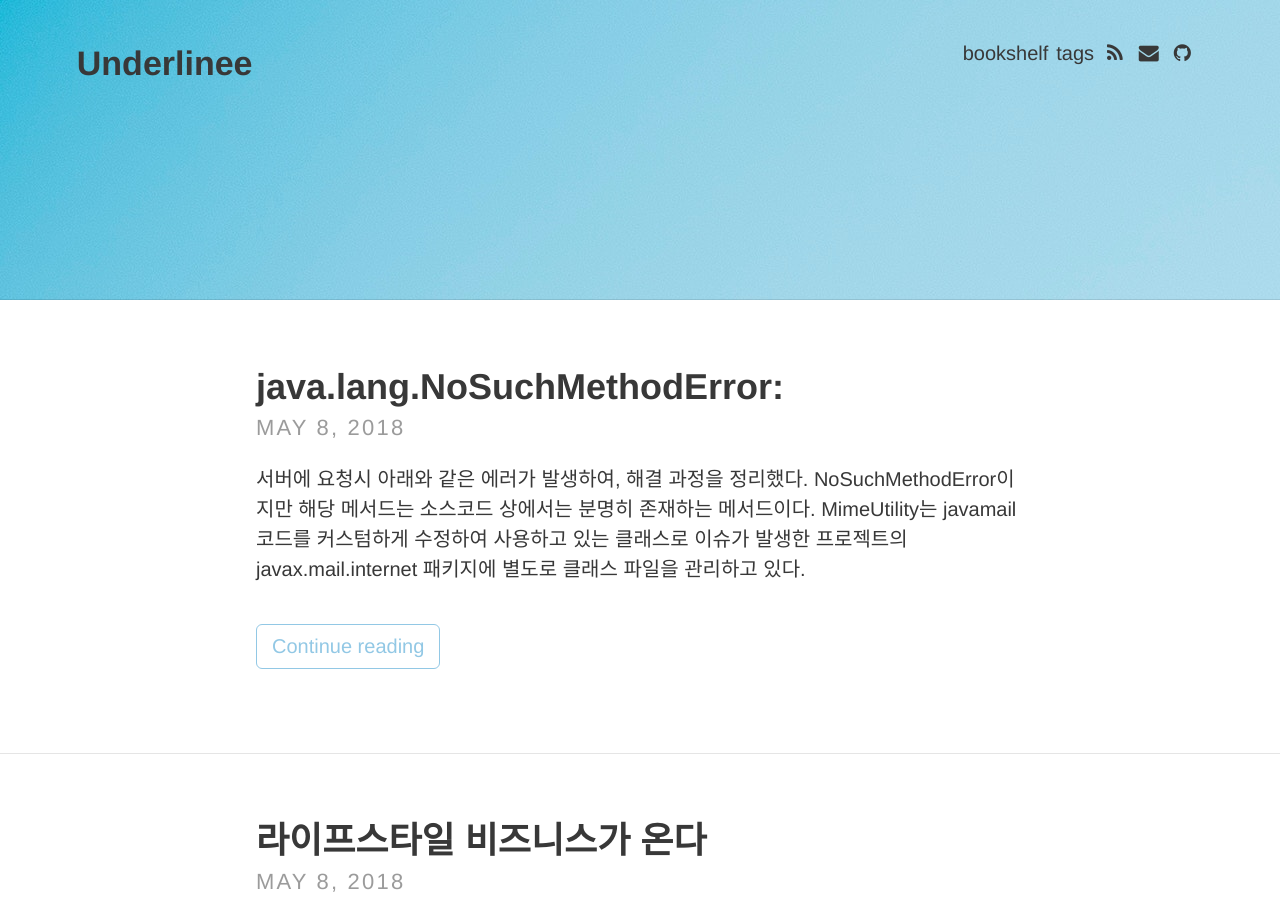
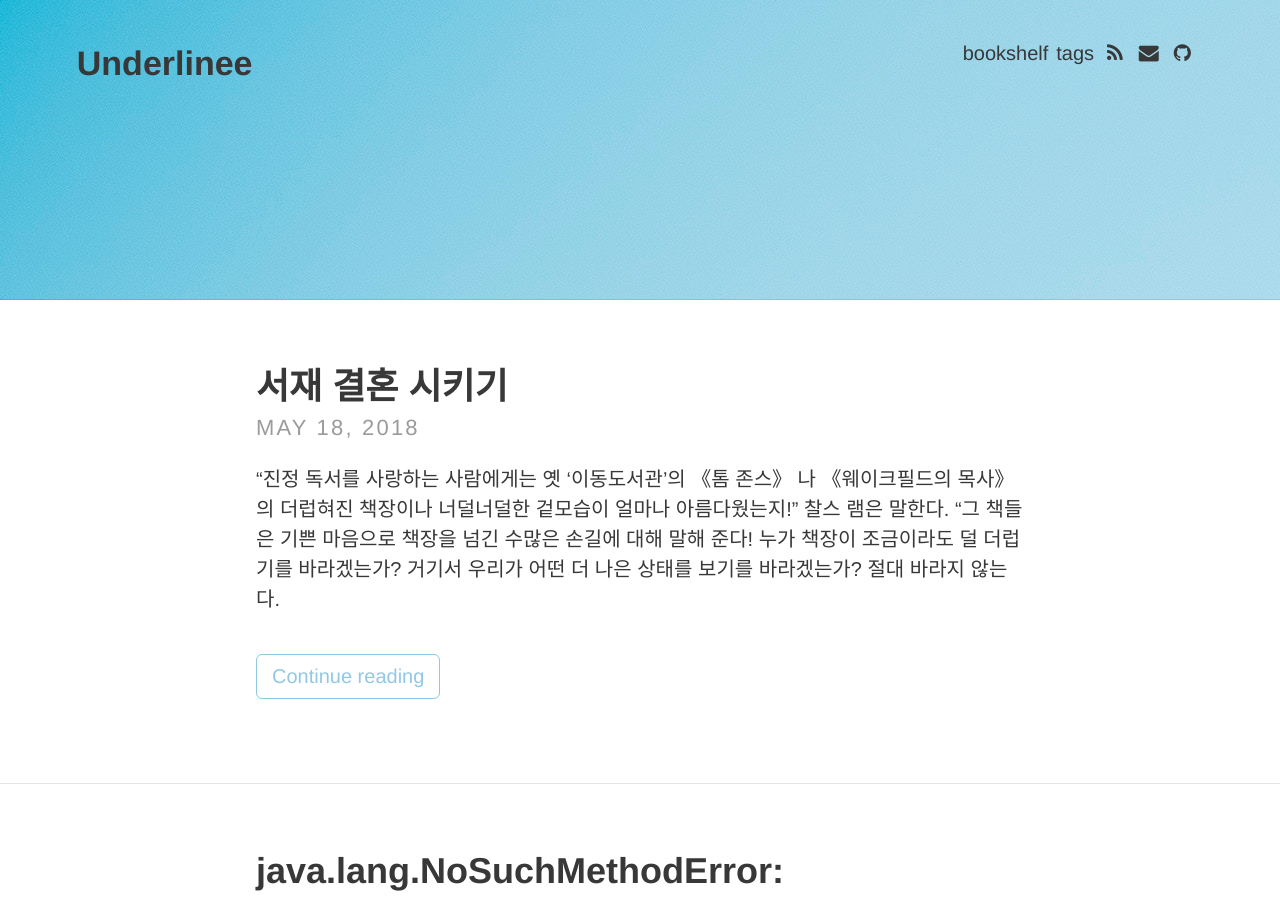
Before and after one commit to underlinee/github.io, a Jekyll site: the page built from index.html, in a window 1280 px wide and 900 px high. Built offline with Jekyll 4.4.1, drawn with Linux system fonts in a browser that asks for light colours; nearby versions of some CDN libraries; the list of posts is cut into pages by our own code; some of the changed text lies outside the part shown.

Commit message:
book review

```diff
--- /dev/null
+++ b/_posts/2018-05-18-9788986270716.md
@@ -0,0 +1,47 @@
+---
+layout: post
+title:  "서재 결혼 시키기"
+date:   2018-05-18 01:43:59
+group: 책읽고밑줄
+booklink: "http://www.aladin.co.kr/shop/wproduct.aspx?ItemId=381038"
+bookimg: "http://image.aladin.co.kr/product/38/10/cover/8986270714_2.jpg"
+tags: 서재결혼시키기 책
+---
+
+"진정 독서를 사랑하는 사람에게는 옛 ‘이동도서관’의 《톰 존스》 나 《웨이크필드의 목사》의 더럽혀진 책장이나 너덜너덜한 겉모습이 얼마나 아름다웠는지!" 찰스 램은 말한다. "그 책들은 기쁜 마음으로 책장을 넘긴 수많은 손길에 대해 말해 준다! 누가 책장이 조금이라도 덜 더럽기를 바라겠는가? 거기서 우리가 어떤 더 나은 상태를 보기를 바라겠는가? 절대 바라지 않는다.
+
+<br/>
+
+## "당신은 장인의 헤밍웨이가 내 스티븐 킹한테 기가 죽는 걸 원치 않는군."
+조지가 책망하는 투로 말했다.
+"그렇지 않아."
+그는 다른 곳을 찔러보았다. "장인도 그 책들이 성소가 되는 것을 바라시지 않을걸, 당신 아버지는 당신이 그 책들로 성을 쌓게 해 주었다고 하지 않았어?"
+이번에는 정곡을 찔렀다. 나는 아버지의 장서를 말짱하게 유지함으로써 당시 여든여섯이던 아버지도 정정하 시기를 바란다는 것을 깨달았다. 그러나 성공할 가능성이 없는 전략이었다.
+
+<br/>
+
+## 조지는 전에 노래하는 웨이터 노릇을 한 적이 있어,
+무대 연출과 음식 소화를 결합하는 일에는 익숙했다. 그는 코가 대롱거리는 대목을 본때 나게 낭독했다. 들어보니 그가 웨이터 시절에 어떻게 그렇게 많은 팁을 긁어모을 수 있었는지 알 것 같았다. 또한 오랫동안 미심쩍어하던 점에 대해서도 아침 식탁의 맑은 정신으로 분명하게 깨닫게 되었다. 즉 모든 독서는 연기라는 것. 모든 부모가 《할아버지의 옛날이야기》 로 아이를 재울 때 하는 일을 디킨스는 단지 연극적인 극단으로 몰고 갔을 뿐이다. 소리를 내지 않고 읽을 때는 작가만 연기를 한다. 소리를 내서 읽을 때는 연기가 협조적으로 이루어진다. 한 파트너는 대사를 제공하고, 다른 파트너는 리듬을 제공한다.
+
+<br/>
+
+*****
+
+<br/>
+
+
+'계란 노른자위의 흔적이 있는 책'에 대한 앤 패디먼의 찬사를 읽다가 내려야 할 버스 정류장을 놓치고 말았다. 인적이 드문 길이라 책을 읽으며 걷기에 좋았다. 집까지는 반시간쯤 걸어야 했으나 버스를 타기보다는 걷기로 했다. 책의 저자인 '앤 패디먼'의 아버지도 책이 곧 인생인 사람이었다. 그는 여든여덟의 나이에 시력을 잃게 된다. 패디먼은 '나는 끝난 것이라고 봐도 좋다’는 아버지에게 밀턴이 쓴 그 유명한 소네트를 읽어 드린다. '이 캄캄하고 넓은 세상에서 반생이 끝나기도 전에...’ 로 시작하는 그 소네트였다.
+{: .memo}
+
+해가 지고 있었다. 걸어 다니면서 책을 보면 눈이 나빠진다던데 나는 몇 페이지 더 못 읽고 눈이 멀면 어쩌나 두려워졌다. 앞을 못 보게 되어서가 아니라, 나도 끝나 버리면 어쩌나 해서였다. 이런 책을 더 이상 읽지 못하게 되면 정말이지 곤란하다. 가만 보면 나의 최애책들은 저자의 삶이 듬뿍 담긴 에세이들이다. 대게 삶을 듬뿍 담아 쓰는 작가들의 글에는 그들만의 애정 어린 대상이 있다. 《멀고도 가까운》과《글쓰기의 최전선》이 그랬고 최근 읽었던 책 중에서는《의식의 강》이 그랬다. 《서재 결혼시키기는》 책 이야기를 빙자한 작가의 인생 이야기이면서 책 덕후의 책 사랑 일기이기도 하다. 올해 상반기의 책으로 꼽기에 부족함이 없다.
+{: .memo}
+
+
+《서재 결혼시키기》는 아는 사람들은 아는 책이었나 보다. 나는 다음 웹툰 '익명의 독서 중독자들'의 댓글로 이 책을 알게 되었는데, 댓글을 달아준 애서가들은 부끄럼이 많아서인지 주변에서는 그리 자주 볼 수 없는데, 참으로 안타까운 일이다. 좋은 책을 소개해준 '평범한 남자 사람’님에게 고맙다. 혹시 솔로시라면 부디 공개적으로 연인을 구하는 댓글을 남긴 분들과 잘 되셨으면 한다.
+{: .memo}
+
+<a href="http://webtoon.daum.net/webtoon/viewer/50521" data-lightbox="falcon9-large">
+  <img src="//underlinee.github.io/assets/img/20180518-1.png"/>
+</a>
+
+<br/>
--- a/bookshelf.html
+++ b/bookshelf.html
@@ -123,6 +123,11 @@ title: bookshelf
       <img style="width:100%" src="http://image.aladin.co.kr/product/13363/65/cover/k952532000_1.jpg"/>
     </a>
   </li>
+  <li class="book-card">
+    <a href="tags.html#서재결혼시키기">
+      <img style="width:100%" src="http://image.aladin.co.kr/product/38/10/cover/8986270714_2.jpg"/>
+    </a>
+  </li>
 </ul>
 
 
```
Also changed, not shown: assets/img/20180518-1.png (added).
